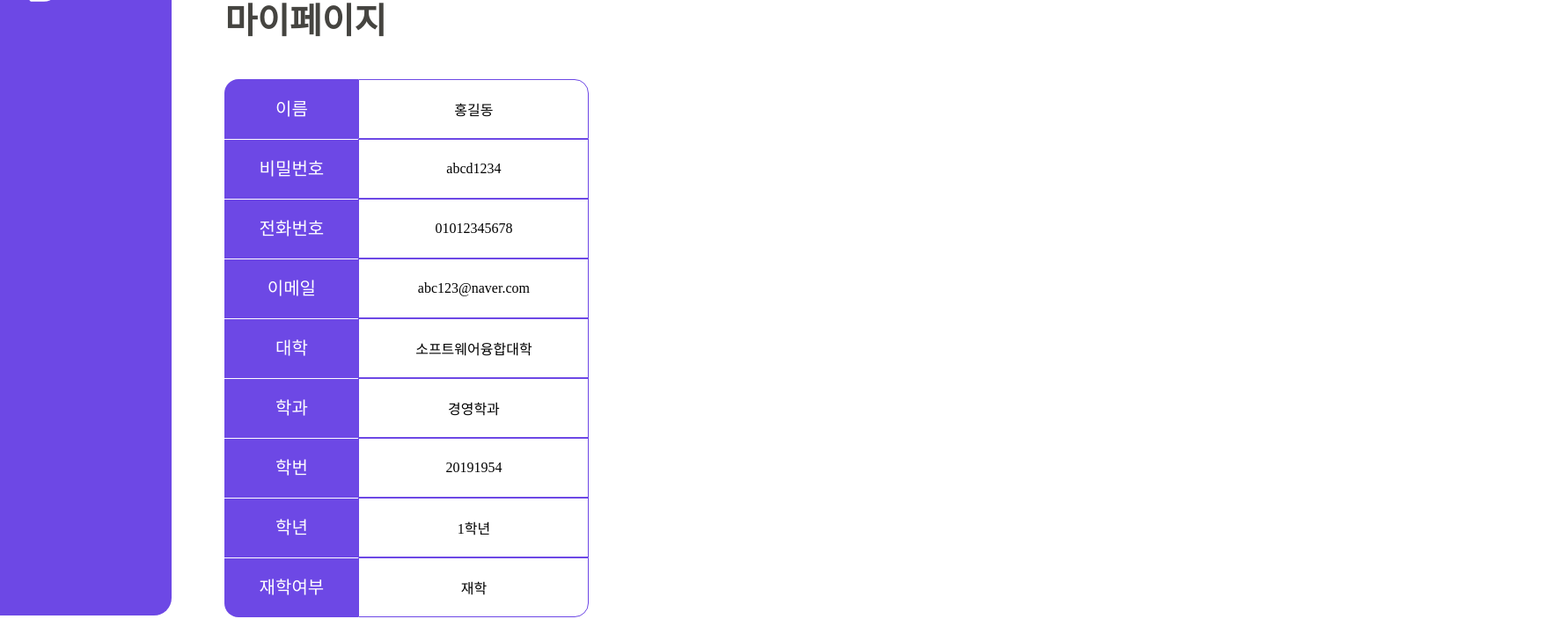
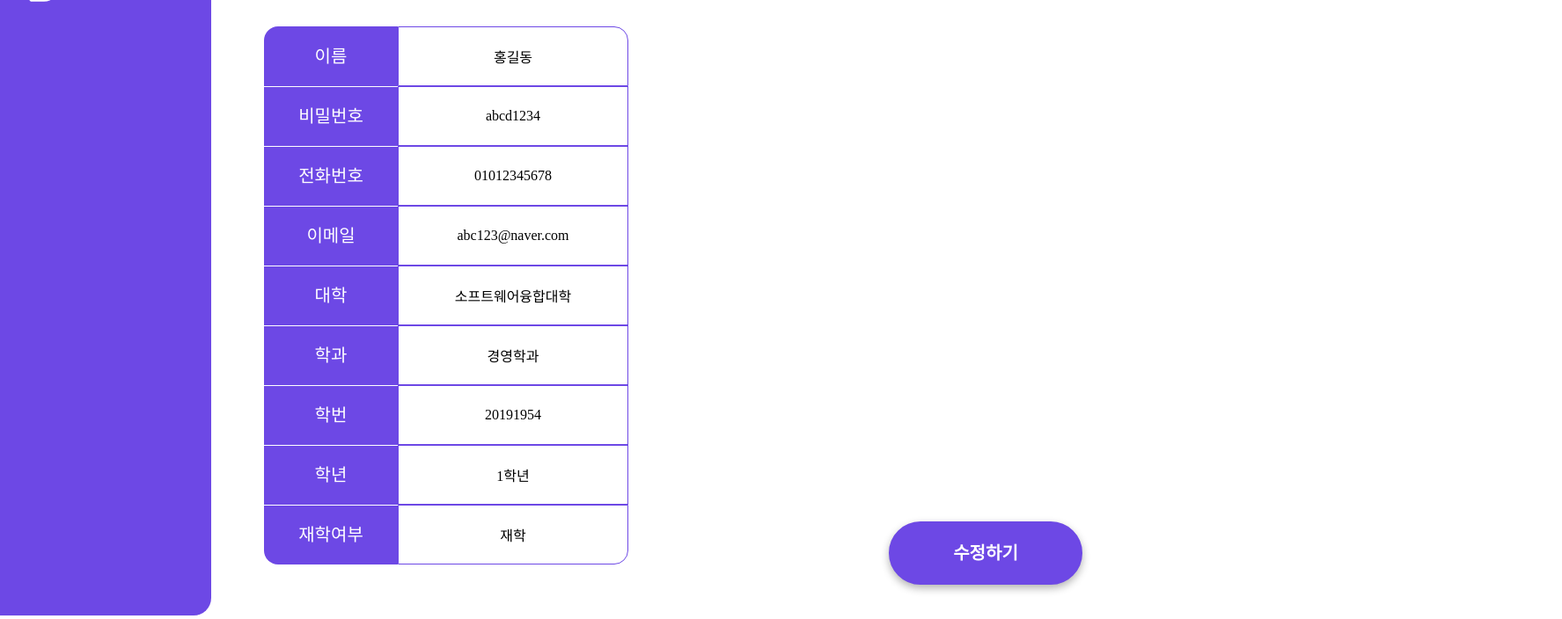
Before and after one commit to kmu-kcc/buddy-frontend, a React (Create React App) app: page /mypage in a window 1280 px wide. Shown: the part 100-804 px from the top of the page at 88% size, 1775 px wide, since content can reach past the window. Built offline with nearby package versions, Linux system fonts and the light colour scheme; a web font is replaced by a local one.

Commit message:
Improve mypage layout
- refactor component structure
- reposition Button

```diff
--- a/src/pages/Mypage.tsx
+++ b/src/pages/Mypage.tsx
@@ -1,54 +1,51 @@
 import React, {useCallback} from 'react';
+import styled from 'styled-components';
 import {useHistory} from 'react-router-dom';
-import {Button, Box} from '../components';
-import styled from 'styled-components';
+import {Button, Box, Text} from '../components';
 
 const Key = styled.span`
-  box-sizing: border-box;
-  float:left;
+  float: left;
   font-size: 20px;
   line-height: 25px;
   color: #FFFFFF;
 `;
 
 const Value = styled.span`
-  box-sizing: border-box;
   font-size: 16px;
 `;
 
-const HeaderText = styled.p`
-  color: #454440;
-  font-size: 40px;
-  font-weight: bold;
-  line-height: 50.08px;
+const FloatButton = styled(Button)`
+  width: 220px;
+  height: 72px;
+  position: fixed;
+  bottom: 35px;
+  right: 50px;
+  font-size: 20px;
+  box-shadow: 0px 4px 10px rgba(0, 0, 0, 0.3);
 `;
 
-export const Mypage: React.FC = () => {
+export const Mypage = () => {
   const history = useHistory();
   const handleClick = useCallback(() => {
     history.push('/ModifyMypage');
   }, [history]);
+
   return (
-    <Box isBlock width='100%' justifyContent='center'>
-      <Box isFlex ml='60px' mt='60px'>
-        <HeaderText>마이페이지</HeaderText>
-      </Box>
+    <Box width='100%' pl='60px' pt='32px' pb='48px' position='relative'>
+      <Text mb='48px' fontSize='40px' fontWeight={700} lineHeight='50px' color='#454440'>마이페이지</Text>
       {/* 이름 */}
-      <Box isBlock>
-        <Box isInlineFlex ml='60px'>
+      <Box isFlex>
         <Box isFlex width='152px' height='68px' alignItems='center' justifyContent='center'
-            bg='#6D48E5' borderRadius='16px 0px 0px 0px'>
+          bg='#6D48E5' borderTopLeftRadius='16px'>
           <Key>이름</Key>
         </Box>
         <Box isFlex width='262px' height='68px' alignItems='center' justifyContent='center'
-            border='1px solid #6D48E5' borderRadius='0px 16px 0px 0px'>
+          border='1px solid #6D48E5' borderTopRightRadius='16px'>
           <Value>홍길동</Value>
         </Box>
       </Box>
-      </Box>
       {/* 비밀번호 */}
-      <Box isBlock>
-        <Box isInlineFlex ml='60px'>
+      <Box isFlex>
         <Box isFlex width='152px' height='68px' alignItems='center' justifyContent='center'
           bg='#6D48E5' borderTop='1px solid #fff'>
           <Key>비밀번호</Key>
@@ -58,10 +55,8 @@ export const Mypage: React.FC = () => {
           <Value>abcd1234</Value>
         </Box>
       </Box>
-      </Box>
       {/* 전화번호 */}
-      <Box isBlock>
-        <Box isInlineFlex ml='60px'>
+      <Box isFlex>
         <Box isFlex width='152px' height='68px' alignItems='center' justifyContent='center'
           bg='#6D48E5' borderTop='1px solid #fff'>
           <Key>전화번호</Key>
@@ -71,10 +66,8 @@ export const Mypage: React.FC = () => {
           <Value>01012345678</Value>
         </Box>
       </Box>
-      </Box>
       {/* 이메일 */}
-      <Box isBlock>
-        <Box isInlineFlex ml='60px'>
+      <Box isFlex>
         <Box isFlex width='152px' height='68px' alignItems='center' justifyContent='center'
           bg='#6D48E5' borderTop='1px solid #fff'>
           <Key>이메일</Key>
@@ -84,10 +77,8 @@ export const Mypage: React.FC = () => {
           <Value>abc123@naver.com</Value>
         </Box>
       </Box>
-      </Box>
       {/* 대학 */}
-      <Box isBlock>
-        <Box isInlineFlex ml='60px'>
+      <Box isFlex>
         <Box isFlex width='152px' height='68px' alignItems='center' justifyContent='center'
           bg='#6D48E5' borderTop='1px solid #fff'>
           <Key>대학</Key>
@@ -97,10 +88,8 @@ export const Mypage: React.FC = () => {
           <Value>소프트웨어융합대학</Value>
         </Box>
       </Box>
-      </Box>
       {/* 학과 */}
-      <Box isBlock>
-        <Box isInlineFlex ml='60px'>
+      <Box isFlex>
         <Box isFlex width='152px' height='68px' alignItems='center' justifyContent='center'
           bg='#6D48E5' borderTop='1px solid #fff'>
           <Key>학과</Key>
@@ -110,10 +99,8 @@ export const Mypage: React.FC = () => {
           <Value>경영학과</Value>
         </Box>
       </Box>
-      </Box>
       {/* 학번 */}
-      <Box isBlock>
-        <Box isInlineFlex ml='60px'>
+      <Box isFlex>
         <Box isFlex width='152px' height='68px' alignItems='center' justifyContent='center'
           bg='#6D48E5' borderTop='1px solid #fff'>
           <Key>학번</Key>
@@ -123,10 +110,8 @@ export const Mypage: React.FC = () => {
           <Value>20191954</Value>
         </Box>
       </Box>
-      </Box>
       {/* 학년 */}
-      <Box isBlock>
-        <Box isInlineFlex ml='60px'>
+      <Box isFlex>
         <Box isFlex width='152px' height='68px' alignItems='center' justifyContent='center'
           bg='#6D48E5' borderTop='1px solid #fff'>
           <Key>학년</Key>
@@ -136,23 +121,18 @@ export const Mypage: React.FC = () => {
           <Value>1학년</Value>
         </Box>
       </Box>
-      </Box>
       {/* 재학여부 */}
-      <Box isBlock>
-        <Box isInlineFlex ml='60px'>
+      <Box isFlex>
         <Box isFlex width='152px' height='68px' alignItems='center' justifyContent='center'
-            bg='#6D48E5' borderTop='1px solid #fff' borderRadius='0px 0px 0px 16px'>
+          bg='#6D48E5' borderTop='1px solid #fff' borderBottomLeftRadius='16px'>
           <Key>재학여부</Key>
         </Box>
         <Box isFlex width='262px' height='68px' alignItems='center' justifyContent='center'
-            border='1px solid #6D48E5' borderRadius='0px 0px 16px 00px'>
+          border='1px solid #6D48E5' borderBottomRightRadius='16px'>
           <Value>재학</Value>
         </Box>
       </Box>
-      </Box>
-      <Box isBlock ml='1360px'>
-        <Button mt='30px' width='220px' height='72px' onClick={handleClick}>수정하기</Button>
-      </Box>
+      <FloatButton onClick={handleClick}>수정하기</FloatButton>
     </Box>
   );
 };
```
Lines whose indentation alone changed are shown as unchanged.
